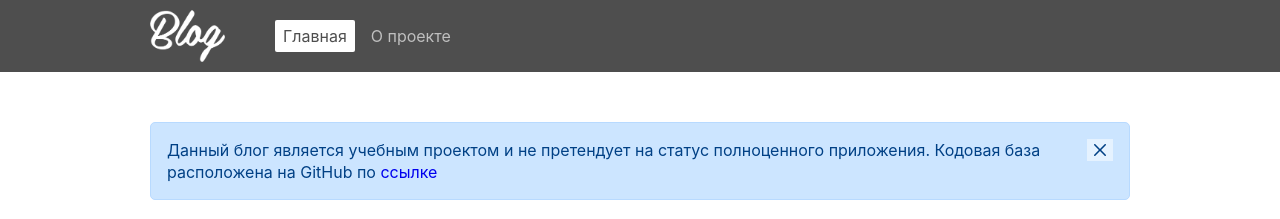
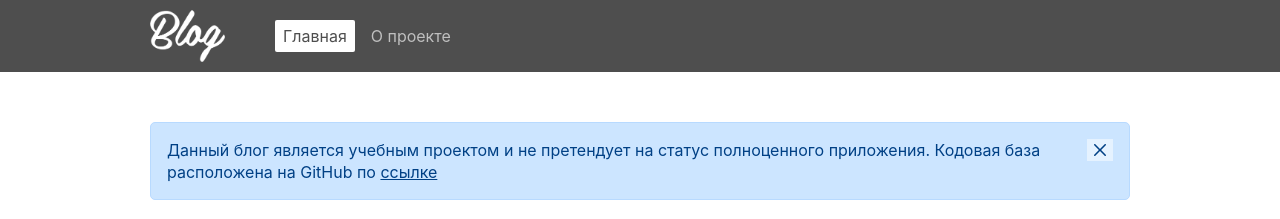
Before and after one commit to norzserge/blog, a React (Create React App) app: page / in a window 1280 px wide. Shown: the top 219 px of the page. Built offline with nearby package versions, Linux system fonts and the light colour scheme; no server answers; the database is empty.

Commit message:
changeв styles for links

```diff
--- a/src/components/Nav.module.scss
+++ b/src/components/Nav.module.scss
@@ -11,6 +11,7 @@
   }
   a {
     color: #bfbfbf;
+    text-decoration: none;
     &.active {
       padding: 6px 8px;
       background: #fff;
--- a/src/components/uikit/Alert.module.scss
+++ b/src/components/uikit/Alert.module.scss
@@ -10,6 +10,9 @@
     color: #004085;
     background-color: #cce5ff;
     border-color: #b8daff;
+    a {
+      color: #004085;
+    }
   }
   &.success {
     // css for success status
--- a/src/styles/_base.scss
+++ b/src/styles/_base.scss
@@ -18,6 +18,3 @@ p {
   margin: 0 0 15px 0;
   line-height: 1.5rem;
 }
-a {
-  text-decoration: none;
-}
```
